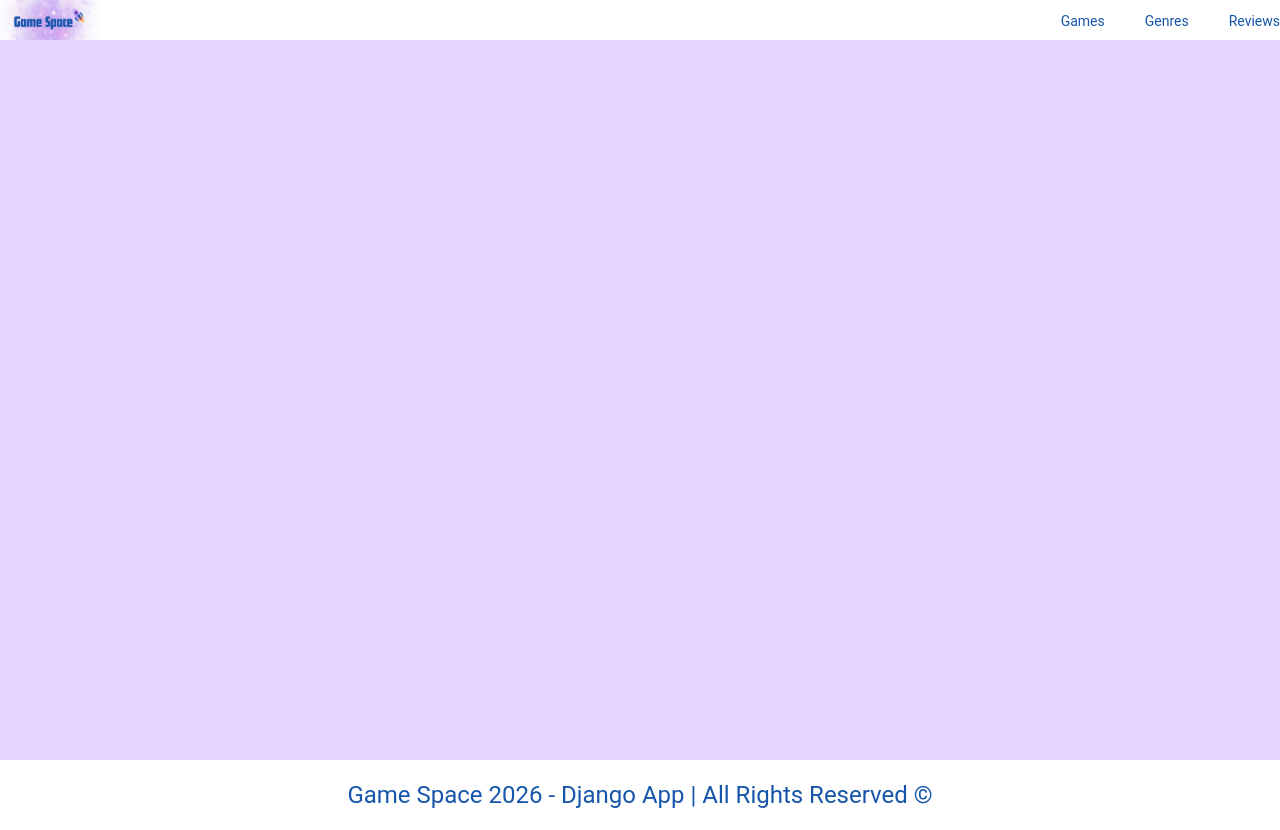
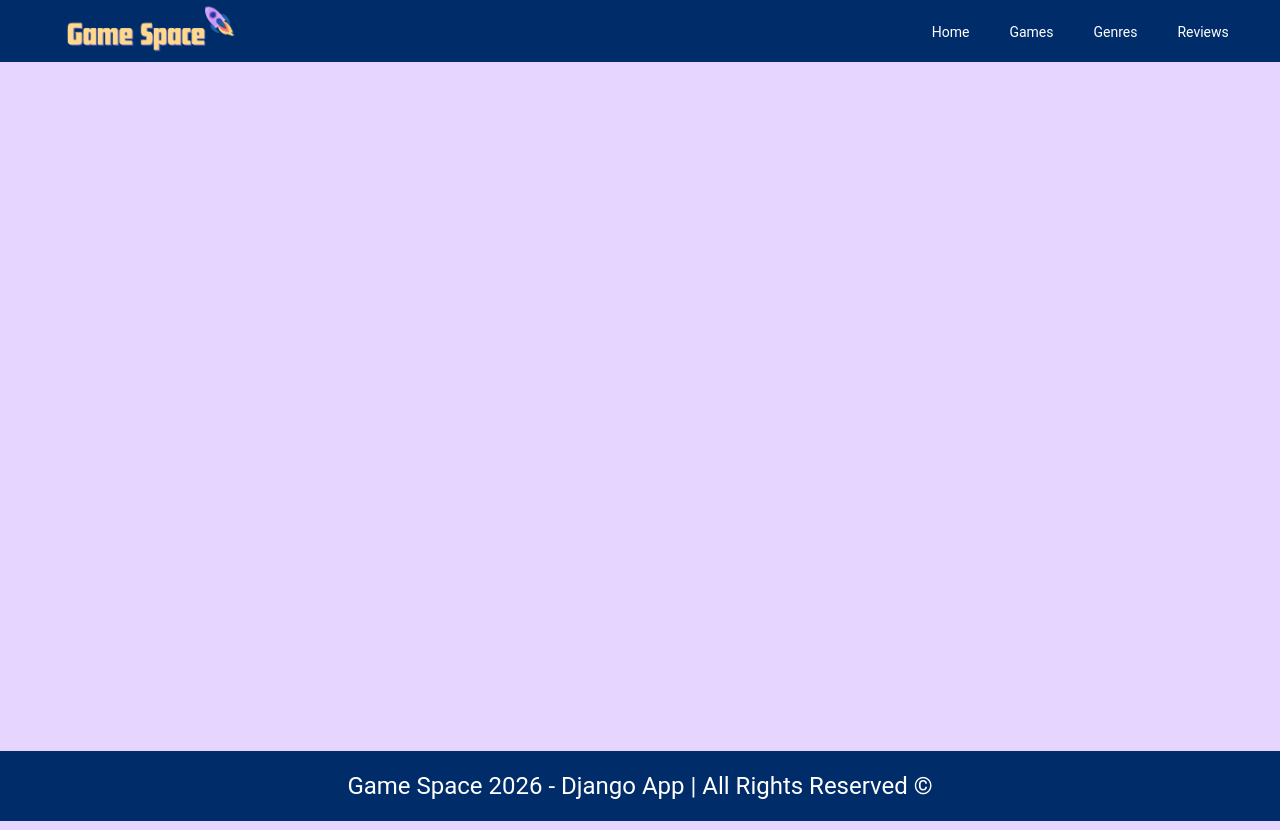
Before and after one commit to emveleva/GameSpace, a Django app: template core/templates/base.html in a window 1280 px wide. Run offline with Django 5.2, Linux system fonts and the light colour scheme; the template is opened without the code that fills it, so the values that code supplies are empty.

Commit message:
updated logo and header styles

```diff
--- a/core/templates/base.html
+++ b/core/templates/base.html
@@ -8,12 +8,13 @@
     <link rel="stylesheet" href="{% static 'css/styles.css' %}">
 </head>
 <body>
-    <header>
-        <nav class="nav">
+    <header class="nav">
+        <nav>
             <section class="logo">
                 <a href="/"><img src="../../static/images/logo.png" alt=""></a>
             </section>
             <section class="menu">
+                <span><a href="/">Home</a></span>
                 <span><a href="/games/" >Games</a></span>
                 <span><a href="/genres/" >Genres</a></span>
                 <span><a href="/reviews/" >Reviews</a></span>
--- a/static/css/styles.css
+++ b/static/css/styles.css
@@ -2,7 +2,7 @@ html, body { height: 100%; }
 body { margin: 0; font-family: Roboto, "Helvetica Neue", sans-serif; }
 
 main {
-  min-height: 90%;
+  min-height: 86.1%;
   background-color: #e6d6ff;
   margin: 0 auto;
   display: flex;
@@ -12,26 +12,25 @@ main {
 }
 
 a {
-      color: #1656aa;
+      color: white;
       text-decoration: none;
     }
 
 .nav {
       display: flex;
       justify-content: center;
-      background-color: #ffffff;
+      background-color: #002d69;
 }
 
-.nav {
+nav {
       display: flex;
       justify-content: space-between;
       align-items: center;
-      width: 100%;
+      width: 92%;
 }
 
 .nav img {
-      width: 100px;
-      height: 100%;
+      width: 200px;
 }
 
 nav section {
@@ -45,8 +44,8 @@ span {
 }
 
 footer {
-      background-color: ##1656aa;
-      color: #1656aa;
+      background-color: #002d69;
+      color: white;
       display: flex;
       justify-content: center;
       padding: 21px 0;
```
Also changed, not shown: static/images/logo.png.
